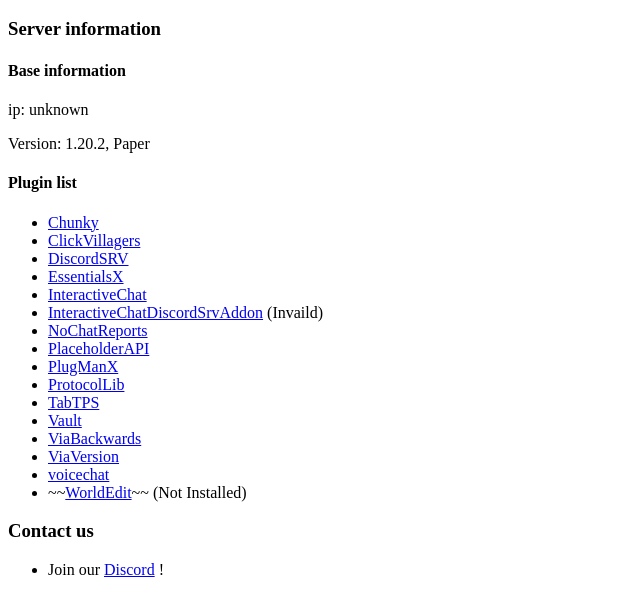
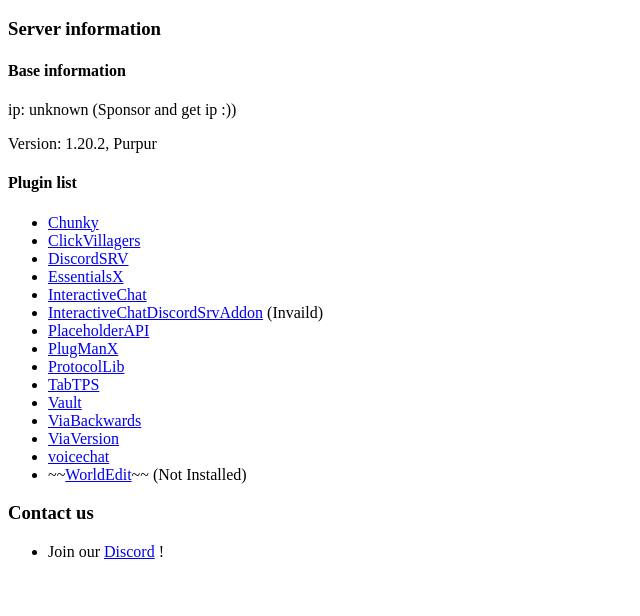
Before and after one commit to Tsaitou7361/innovation, a plain HTML site: page index.html in a window 1280 px wide. Shown: the part 48-664 px from the top of the page, without its empty margins (0-640 px from the left). Drawn offline with Linux system fonts and the light colour scheme.

Commit message:
Update index.html

```diff
--- a/index.html
+++ b/index.html
@@ -2,8 +2,8 @@
 <h1>Innovation</h1>
 <h3>Server information</h3>
 <h4>Base information</h4>
-<p>ip: unknown</p>
-<p>Version: 1.20.2, Paper</p>
+<p>ip: unknown (Sponsor and get ip :))</p>
+<p>Version: 1.20.2, Purpur</p>
 <h4>Plugin list</h4>
 <ul>
 <li><a href="https://modrinth.com/plugin/chunky">Chunky</a></li>
@@ -12,7 +12,6 @@
 <li><a href="https://modrinth.com/plugin/essentialsx">EssentialsX</a></li>
 <li><a href="https://www.spigotmc.org/resources/interactivechat-show-items-inventory-in-chat-custom-chat-keywords-bungee-velocity-support.75870/">InteractiveChat</a></li>
 <li><a href="https://www.spigotmc.org/resources/interactivechat-discordsrv-addon-show-items-and-invs-on-discord-preview-discord-images-in-game.83917/">InteractiveChatDiscordSrvAddon</a> (Invaild)</li>
-<li><a href="https://www.spigotmc.org/resources/no-chat-reports.102990/">NoChatReports</a></li>
 <li><a href="https://www.spigotmc.org/resources/placeholderapi.6245/">PlaceholderAPI</a></li>
 <li><a href="https://www.spigotmc.org/resources/plugmanx.88135/">PlugManX</a></li>
 <li><a href="https://www.spigotmc.org/resources/protocollib.1997/">ProtocolLib</a></li>
```
